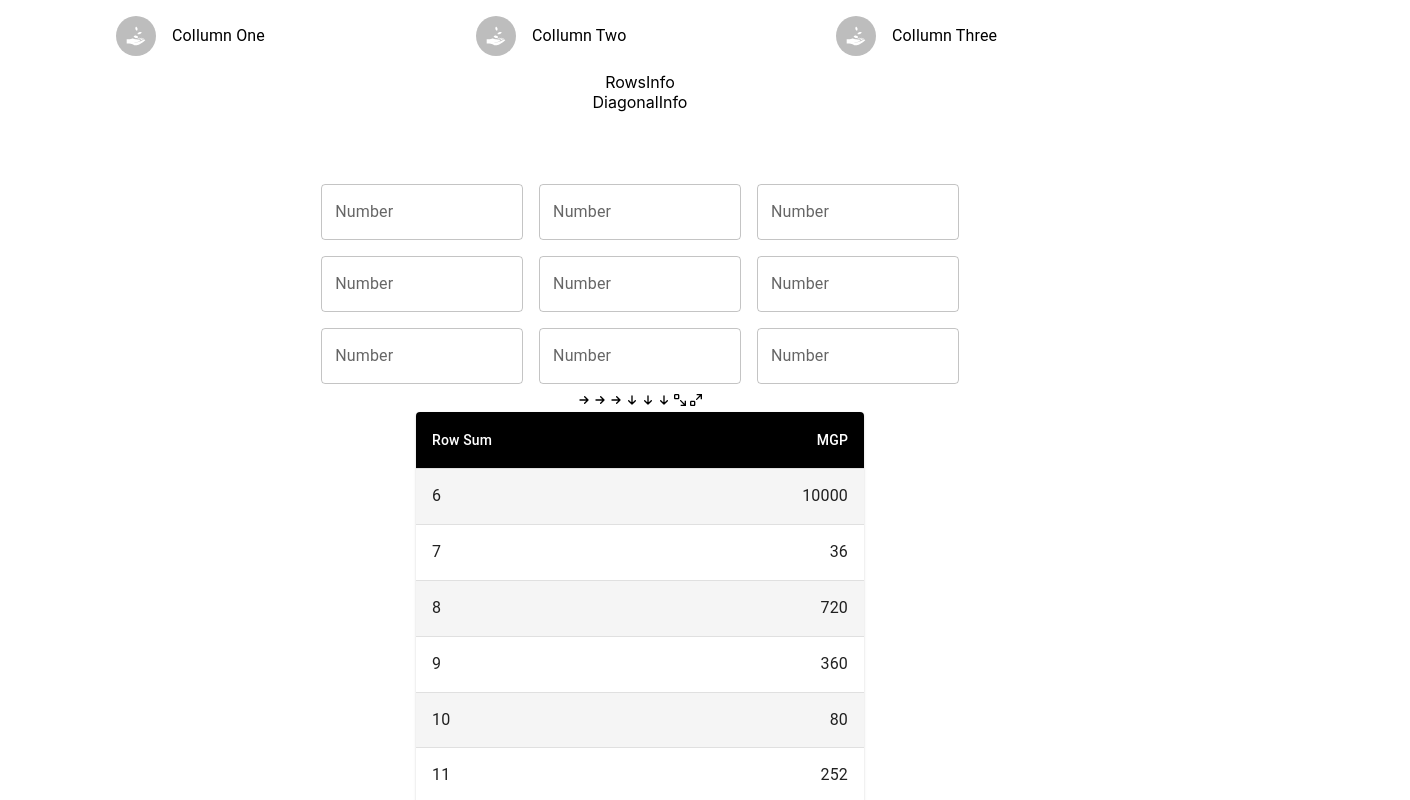
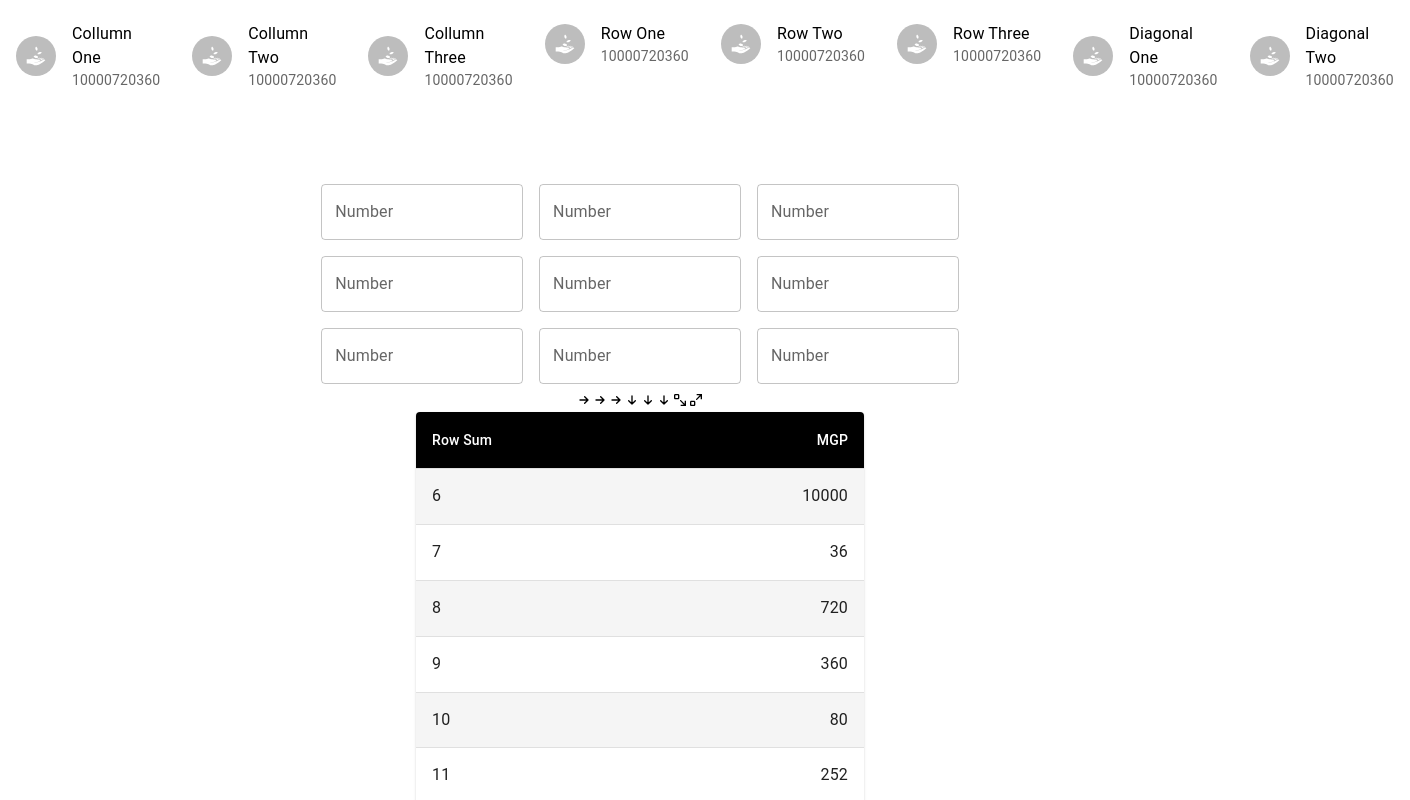
Before and after one commit to JnReese/Cactpot-Daily-Solver, a React (Create React App) app: page / in a window 1280 px wide. Shown: the top 800 px of the page, 1410 px wide, since content can reach past the window. Built offline with nearby package versions, Linux system fonts and the light colour scheme.

Commit message:
backburner for now - left off at trying to calculate without a million lines of code

```diff
--- a/src/components/Board.tsx
+++ b/src/components/Board.tsx
@@ -6,95 +6,180 @@ import * as React from "react";
 import Chip from "@mui/material/Chip";
 import Stack from "@mui/material/Stack";
 import CollumnsInfo from "../components/CollumnsInfo";
-import RowsInfo from "../components/RowsInfo";
-import DiagonalInfo from "../components/DiagonalInfo";
-import possibleRowOutcomes from "../possibleRowOutcomes";
 
 export interface UseNumberValue {
-  1?: number;
-  2?: number;
-  3?: number;
-  4?: number;
-  5?: number;
-  6?: number;
-  7?: number;
-  8?: number;
-  9?: number;
-  0?: 0;
+  1: number;
+  2: number;
+  3: number;
+  4: number;
+  5: number;
+  6: number;
+  7: number;
+  8: number;
+  9: number;
+  0: number;
 }
 
-interface ActivateCollumn {
-  collumnOne?: boolean;
-  collumnTwo?: boolean;
-  collumnThree?: boolean;
+export interface ElementsInActive {
+  c1: number;
+  c2: number;
+  c3: number;
+  r1: number;
+  r2: number;
+  r3: number;
+  d1: number;
+  d2: number;
 }
 
 export default function BasicTextFields() {
   const elements = [1, 2, 3, 4, 5, 6, 7, 8, 9];
-  const [usedNumbers, setUsedNumbers] = useState<UseNumberValue>({});
+  const [usedNumbers, setUsedNumbers] = useState<UseNumberValue>({
+    1: 0,
+    2: 0,
+    3: 0,
+    4: 0,
+    5: 0,
+    6: 0,
+    7: 0,
+    8: 0,
+    9: 0,
+    0: 0,
+  });
   const [indexActive, setIndexActive] = useState<number[]>([]);
   const [duped, setDuped] = useState<Boolean>(false);
   const [validChar, setValidChar] = useState<Boolean>(true);
-  const [collumnActivate, setCollumnActivate] = useState<ActivateCollumn>({});
+  const [currentNumber, setCurrentNumber] = useState<number | null>(null);
+  const [elementsPerActiveSection, setElementsPerActiveSection] = useState<ElementsInActive>({
+    c1: 0,
+    c2: 0,
+    c3: 0,
+    r1: 0,
+    r2: 0,
+    r3: 0,
+    d1: 0,
+    d2: 0,
+  });
 
-  useEffect(() => {
-    if (
-      Object.values(usedNumbers).filter((el) => el !== "").length !==
-      new Set(Object.values(usedNumbers).filter((el) => el !== "")).size
-    ) {
-      setDuped(true);
-    } else {
-      setDuped(false);
+  const handleChange = (event: React.ChangeEvent<HTMLInputElement>, idx: number) => {
+    setCurrentNumber(parseInt(event.target.value));
+    const numberInput = parseInt(event.target.value);
+    const validNum = event.target.value;
+
+    if (numberInput) {
+      setIndexActive([...indexActive, idx]);
+      setUsedNumbers({ ...usedNumbers, [idx]: numberInput });
+      if (idx === 0 || idx === 3 || idx === 6) {
+        setElementsPerActiveSection({
+          ...elementsPerActiveSection,
+          c1: (elementsPerActiveSection.c1 += 1),
+        });
+      }
+      if (idx === 1 || idx === 4 || idx === 7) {
+        setElementsPerActiveSection({
+          ...elementsPerActiveSection,
+          c2: (elementsPerActiveSection.c2 += 1),
+        });
+      }
+      if (idx === 2 || idx === 5 || idx === 8) {
+        setElementsPerActiveSection({
+          ...elementsPerActiveSection,
+          c3: (elementsPerActiveSection.c3 += 1),
+        });
+      }
+      if (idx === 0 || idx === 1 || idx === 2) {
+        setElementsPerActiveSection({
+          ...elementsPerActiveSection,
+          r1: (elementsPerActiveSection.r1 += 1),
+        });
+      }
+      if (idx === 3 || idx === 4 || idx === 5) {
+        setElementsPerActiveSection({
+          ...elementsPerActiveSection,
+          r2: (elementsPerActiveSection.r2 += 1),
+        });
+      }
+      if (idx === 6 || idx === 7 || idx === 8) {
+        setElementsPerActiveSection({
+          ...elementsPerActiveSection,
+          r3: (elementsPerActiveSection.r3 += 1),
+        });
+      }
+      if (idx === 0 || idx === 4 || idx === 8) {
+        setElementsPerActiveSection({
+          ...elementsPerActiveSection,
+          d1: (elementsPerActiveSection.d1 += 1),
+        });
+      }
+      if (idx === 2 || idx === 4 || idx === 6) {
+        setElementsPerActiveSection({
+          ...elementsPerActiveSection,
+          d2: (elementsPerActiveSection.d2 += 1),
+        });
+      }
     }
-  }, [indexActive]);
-
-  useEffect(() => {
-    let compareValidElements = Object.values(usedNumbers)
-      .filter((el) => el !== 0)
-      .every((r) => elements.toString().indexOf(r) >= 0);
-
-    if (compareValidElements) {
-      setValidChar(true);
-    } else {
-      setValidChar(false);
-    }
-  }, [indexActive]);
-
-  const handleChange = (
-    event: React.ChangeEvent<HTMLInputElement>,
-    idx: number
-  ) => {
-    const numberInput = parseInt(event.target.value);
-    const nullNumberInput = event.target.value;
-    const bestPossibleOutcome = numberInput;
-    if (idx === 0 || idx === 2 || idx === 6 || idx === 8) {
-      if (numberInput) {
-        let userInputCornerNumber = numberInput;
+    if (!validNum) {
+      if (idx === 0 || idx === 3 || idx === 6) {
+        setElementsPerActiveSection({
+          ...elementsPerActiveSection,
+          c1: (elementsPerActiveSection.c1 -= 1),
+        });
       }
-      console.log("corner input");
-    }
-    if (idx === 4) {
-      console.log("middle input");
-    }
-    if (idx === 1 || idx === 3 || idx === 5 || idx === 7) {
-      console.log("inner input");
-    }
-
-    setIndexActive([...indexActive, idx]);
-    if (numberInput) {
-      setUsedNumbers({ ...usedNumbers, [idx]: numberInput });
-    } else {
+      if (idx === 1 || idx === 4 || idx === 7) {
+        setElementsPerActiveSection({
+          ...elementsPerActiveSection,
+          c2: (elementsPerActiveSection.c2 -= 1),
+        });
+      }
+      if (idx === 2 || idx === 5 || idx === 8) {
+        setElementsPerActiveSection({
+          ...elementsPerActiveSection,
+          c3: (elementsPerActiveSection.c3 -= 1),
+        });
+      }
+      if (idx === 0 || idx === 1 || idx === 2) {
+        setElementsPerActiveSection({
+          ...elementsPerActiveSection,
+          r1: (elementsPerActiveSection.r1 -= 1),
+        });
+      }
+      if (idx === 3 || idx === 4 || idx === 5) {
+        setElementsPerActiveSection({
+          ...elementsPerActiveSection,
+          r2: (elementsPerActiveSection.r2 -= 1),
+        });
+      }
+      if (idx === 6 || idx === 7 || idx === 8) {
+        setElementsPerActiveSection({
+          ...elementsPerActiveSection,
+          r3: (elementsPerActiveSection.r3 -= 1),
+        });
+      }
+      if (idx === 0 || idx === 4 || idx === 8) {
+        setElementsPerActiveSection({
+          ...elementsPerActiveSection,
+          d1: (elementsPerActiveSection.d1 -= 1),
+        });
+      }
+      if (idx === 2 || idx === 4 || idx === 6) {
+        setElementsPerActiveSection({
+          ...elementsPerActiveSection,
+          d2: (elementsPerActiveSection.d2 -= 1),
+        });
+      }
       setIndexActive(indexActive.filter((el) => el !== idx));
-
-      setUsedNumbers({ ...usedNumbers, [idx]: nullNumberInput });
+      setUsedNumbers({ ...usedNumbers, [idx]: validNum });
     }
   };
 
   return (
     <div className="board__Container">
-      <CollumnsInfo usedNumbers={usedNumbers} indexActive={indexActive} />
-      <RowsInfo usedNumbers={usedNumbers} indexActive={indexActive} />
-      <DiagonalInfo usedNumbers={usedNumbers} indexActive={indexActive} />
+      <CollumnsInfo
+        usedNumbers={usedNumbers}
+        indexActive={indexActive}
+        currentNumber={currentNumber}
+        elementsPerActiveSection={elementsPerActiveSection}
+      />
+
       <div className="input__container">
         <Box
           className="parent"
--- a/src/components/CollumnsInfo.tsx
+++ b/src/components/CollumnsInfo.tsx
@@ -6,6 +6,7 @@ import Avatar from "@mui/material/Avatar";
 import { GiReceiveMoney } from "react-icons/gi";
 import { UseNumberValue } from "../components/Board";
 import { useState, useEffect } from "react";
+import { ElementsInActive } from "../components/Board";
 import "../components/CollumnsInfoCss.css";
 import {
   outcomes,
@@ -20,80 +21,85 @@ import {
 interface PassedProps {
   usedNumbers: UseNumberValue;
   indexActive: number[];
+  currentNumber: number | null;
+  elementsPerActiveSection: ElementsInActive;
 }
 
 interface ActivateCollumns {
-  1?: Boolean;
-  2?: Boolean;
-  3?: Boolean;
+  1?: number[];
+  2?: number[];
+  3?: number[];
 }
 
-interface ElementsInCollumn {
-  1?: number;
-  2?: number;
-  3?: number;
-}
+const CollumnsInfo = ({ usedNumbers, indexActive, currentNumber, elementsPerActiveSection }: PassedProps) => {
+  const [activeCollumns, setActiveCollumns] = useState<ActivateCollumns>({});
+  const [allCalculationsActive, setAllCalculationsActive] = useState<string[]>([]);
 
-const CollumnsInfo = ({ usedNumbers, indexActive }: PassedProps) => {
-  const [activeCollumns, setActiveCollumns] = useState<ActivateCollumns>({});
-  const [activeElementsInCollumn, setActiveElementsInCollumn] =
-    useState<ElementsInCollumn>({});
-  const collumnNames = ["Collumn One", "Collumn Two", "Collumn Three"];
-  const collumnIndexValues = [0, 2, 3, 4, 5, 6, 7, 8];
-  const collumnObj = {
+  const allNames = [
+    "Collumn One",
+    "Collumn Two",
+    "Collumn Three",
+    "Row One",
+    "Row Two",
+    "Row Three",
+    "Diagonal One",
+    "Diagonal Two",
+  ];
+
+  console.log(usedNumbers);
+
+  const indexCollections = {
     collumnOne: [0, 3, 6],
     collumnTwo: [1, 4, 7],
     collumnThree: [2, 5, 8],
+    diagonalOne: [0, 4, 8],
+    diagonalTwo: [2, 4, 6],
+    rowOne: [0, 1, 2],
+    rowTwo: [3, 4, 5],
+    rowThree: [6, 7, 8],
   };
 
-  useEffect(() => {}, [indexActive]);
+  const calcuateMGPOutput = () => {
+    if (activeCollumns) {
+      if (Object.values(usedNumbers)) {
+        return bestOutcomeForSingleNumber(usedNumbers[0]);
+      }
+    }
+  };
 
-  console.log(collumnIndexValues);
+  useEffect(() => {
+    const filteredKeys = Object.keys(indexCollections).filter((key) => {
+      return indexActive.some((i) => indexCollections[key as keyof typeof indexCollections].includes(i));
+    });
+    setAllCalculationsActive(filteredKeys);
+  }, [indexActive]);
 
   return (
-    <div className="collumns__container">
-      {collumnNames.map((names, idx: number) => (
-        <List
-          key={idx}
-          sx={{ width: "100%", maxWidth: 360, bgcolor: "background.paper" }}
-        >
+    <div className="output__container">
+      <div className="diagonal__container">
+        {allNames.map((names, idx: number) => (
+          <List key={idx} sx={{ width: "100%", maxWidth: 360, bgcolor: "background.paper" }}>
             <ListItem>
               <ListItemAvatar>
                 <Avatar>
                   <GiReceiveMoney />
                 </Avatar>
               </ListItemAvatar>
-            <ListItemText
-              primary={names}
-              secondary={
-                activeCollumns
-                  ? bestOutcomeForSingleNumber(usedNumbers[0])?.toString()
-                  : null
-              }
-            />
+              <ListItemText primary={names} secondary={activeCollumns ? calcuateMGPOutput() : null} />
             </ListItem>
           </List>
         ))}
+      </div>
     </div>
   );
 };
 
 export default CollumnsInfo;
 
-/* if (
-  indexActive.some((r) => Object.values(collumnObj.collumnOne).includes(r))
-) {
-  setActiveCollumns({ ...activeCollumns, 1: true });
-}
-if (
-  indexActive.some((r) => Object.values(collumnObj.collumnTwo).includes(r))
-) {
-  setActiveCollumns({ ...activeCollumns, 2: true });
-}
-if (
-  indexActive.some((r) =>
-    Object.values(collumnObj.collumnThree).includes(r)
-  )
-) {
-  setActiveCollumns({ ...activeCollumns, 3: true });
-} */
+/*
+if (currentNumber !== null)
+      setActiveCollumns({
+        ...activeCollumns,
+        ...{ 1: [...(activeCollumns?.["1"] ?? []), currentNumber] },
+      });
+    console.log(activeCollumns); */
--- a/src/components/CollumnsInfoCss.css
+++ b/src/components/CollumnsInfoCss.css
@@ -3,3 +3,15 @@
   flex-direction: row;
   justify-content: center;
 }
+
+.rows__container {
+  display: flex;
+  flex-direction: column;
+}
+
+.diagonal__container {
+  display: flex;
+  flex-direction: row;
+  position: relative;
+  justify-content: space-between;
+}
--- a/src/components/DiagonalInfo.tsx
+++ /dev/null
@@ -1,11 +0,0 @@
-import { UseNumberValue } from "../components/Board";
-interface PassedProps {
-  usedNumbers: UseNumberValue;
-  indexActive: number[];
-}
-
-const DiagonalInfo = ({ usedNumbers, indexActive }: PassedProps) => {
-  return <div>DiagonalInfo</div>;
-};
-
-export default DiagonalInfo;
--- a/src/components/RowsInfo.tsx
+++ /dev/null
@@ -1,11 +0,0 @@
-import { UseNumberValue } from "../components/Board";
-interface PassedProps {
-  usedNumbers: UseNumberValue;
-  indexActive: number[];
-}
-
-const RowsInfo = ({ usedNumbers, indexActive }: PassedProps) => {
-  return <div>RowsInfo</div>;
-};
-
-export default RowsInfo;
```
Lines whose indentation alone changed are shown as unchanged.
